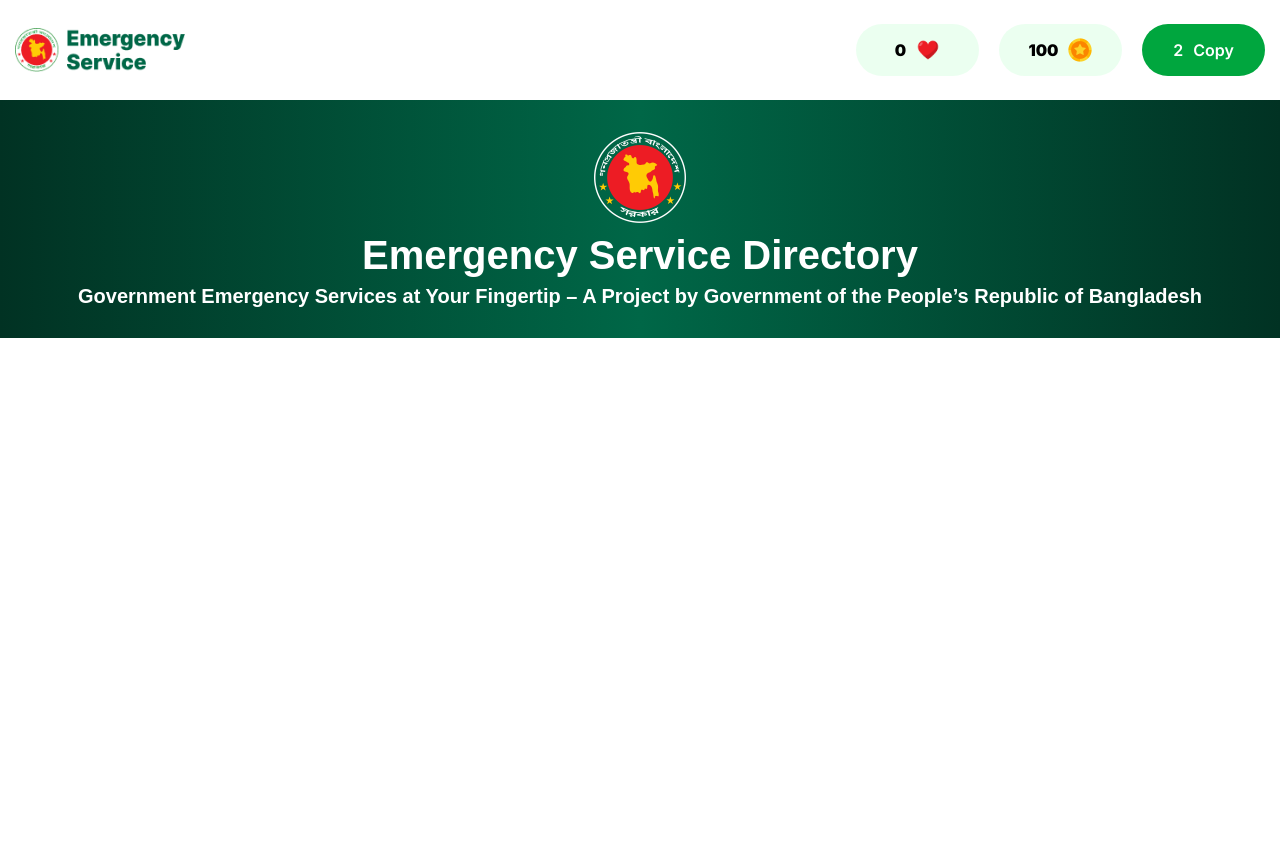
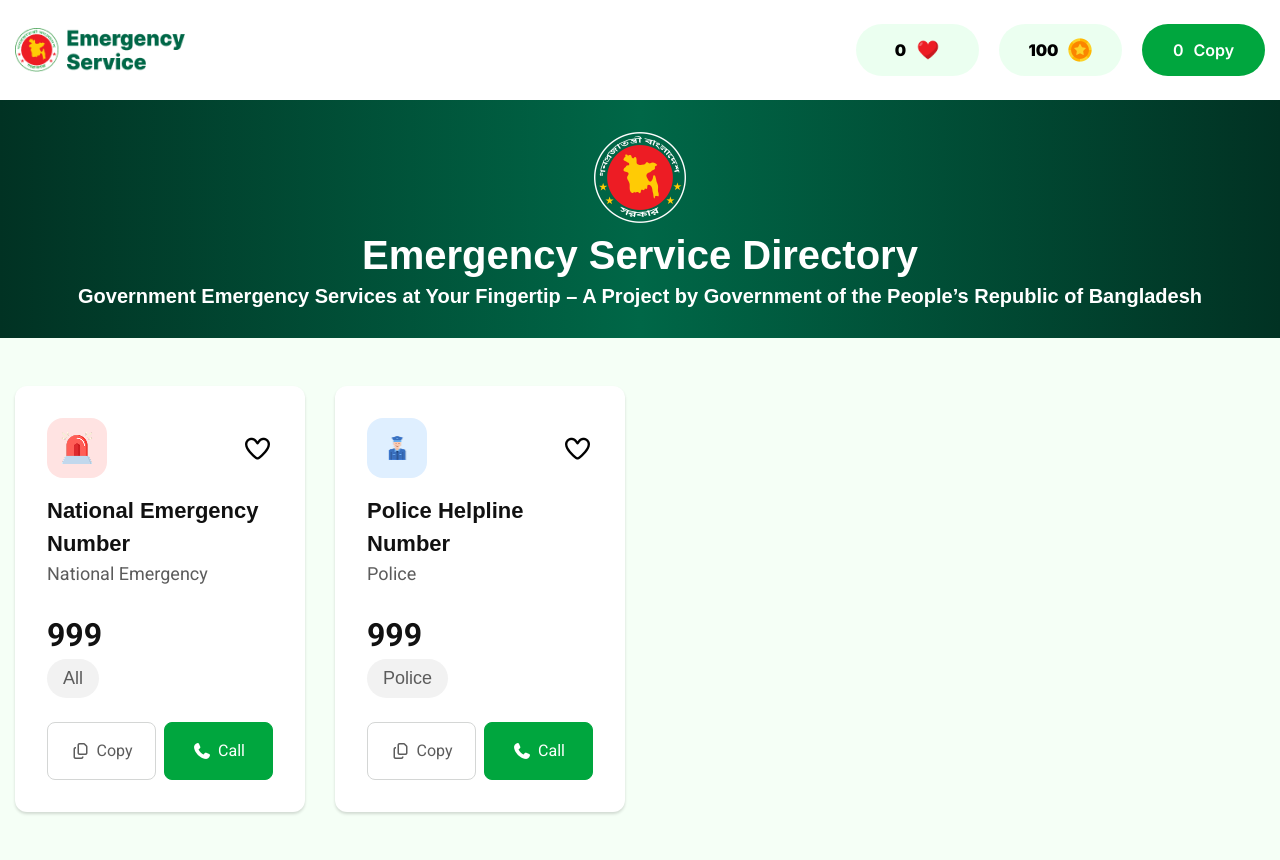
Before and after one commit to rakeebhasan09/emergency-hotline, a plain HTML site: page index.html in a window 1280 px wide. Before the commit the page ends 800 px from the top, so only its background shows below. Drawn offline with nearby package versions, Linux system fonts and the light colour scheme; a web font is replaced by a local one.

Commit message:
Favourite Count and Copy Count Functionallity Added With Reusable Function.

```diff
--- a/index.html
+++ b/index.html
@@ -10,6 +10,11 @@
 		<link
 			href="https://fonts.googleapis.com/css2?family=Hind+Madurai:wght@300;400;500;600;700&family=Inter:ital,opsz,wght@0,14..32,100..900;1,14..32,100..900&family=Roboto:ital,wght@0,100..900;1,100..900&display=swap"
 			rel="stylesheet"
+		/>
+		<!-- Font Awesome CDN -->
+		<link
+			rel="stylesheet"
+			href="https://cdnjs.cloudflare.com/ajax/libs/font-awesome/7.0.0/css/all.min.css"
 		/>
 		<!-- Tailwind CSS CDN -->
 		<script src="https://cdn.jsdelivr.net/npm/@tailwindcss/browser@4"></script>
@@ -54,6 +59,7 @@
 								class="py-3 px-6 md:py-0 md:px-0 md:w-[123px] md:h-[52px] flex items-center justify-center gap-x-[10px] rounded-[50px] bg-[rgba(65,255,107,0.10)]"
 							>
 								<span
+									id="heart-icon"
 									class="text-[#000] text-[16px] font-inter font-black"
 									>0</span
 								>
@@ -75,7 +81,7 @@
 							<li
 								class="py-3 px-6 md:py-0 md:px-0 md:w-[123px] md:h-[52px] flex items-center justify-center gap-x-[10px] rounded-[50px] bg-[#00A63E] text-[#fff] text-[16px] font-inter font-semibold"
 							>
-								<span>2</span>
+								<span id="copied-number">0</span>
 								Copy
 							</li>
 						</ul>
@@ -117,7 +123,158 @@
 				</div>
 			</section>
 			<!-- HERO AREA END -->
+
+			<section class="cards-section bg-[#F5FFF6] py-12">
+				<div class="container">
+					<div class="grid grid-cols-12 gap-x-[30px]">
+						<div class="col-span-12 xl:col-span-9">
+							<div
+								id="cards-row"
+								class="cards-row grid xl:grid-cols-3 gap-[30px]"
+							>
+								<!-- Single Card -->
+								<div
+									class="single-card p-6 md:p-8 flex flex-col gap-4 shadow-[0_2px_3px_0_rgba(0,0,0,0.15)] bg-white rounded-xl"
+								>
+									<!-- icon div -->
+									<div
+										class="flex items-center justify-between"
+									>
+										<div
+											class="w-[60px] h-[60px] bg-[#FFE3E2] rounded-2xl flex items-center justify-center"
+										>
+											<img
+												class="w-8"
+												src="images/national-emergency.png"
+												alt=""
+											/>
+										</div>
+										<i
+											class="fa-regular fa-heart text-[25px] cursor-pointer"
+										></i>
+									</div>
+									<!-- Information Parent Div -->
+									<div
+										class="info-area flex flex-col gap-y-4 md:gap-y-6"
+									>
+										<div>
+											<h2
+												class="text-[#111] text-[22px] font-bold font-hindMadurai"
+											>
+												National Emergency Number
+											</h2>
+											<p
+												class="text-[#5C5C5C] text-[18px] font-normal font-roboto"
+											>
+												National Emergency
+											</p>
+										</div>
+										<div>
+											<h3
+												class="text-[#111] text-[32px] font-roboto font-bold"
+											>
+												999
+											</h3>
+											<span
+												class="py-[6px] px-4 text-[#5C5C5C] text-[18px] font-normal font-hindMadurai bg-[#F2F2F2] inline-block rounded-full"
+												>All</span
+											>
+										</div>
+										<div class="flex gap-2">
+											<button
+												class="copy-number text-[#5C5C5C] text-base font-normal font-roboto flex items-center justify-center rounded-lg cursor-pointer gap-[6px] bg-white border-[1px] border-[#D4D6D5] py-4 w-full"
+											>
+												<i
+													class="fa-regular fa-copy"
+												></i>
+												Copy
+											</button>
+											<button
+												class="give-call text-white text-base font-normal font-roboto flex items-center justify-center rounded-lg cursor-pointer gap-[6px] bg-[#00A63E] border-[1px] border-[#00A63E] py-4 w-full"
+											>
+												<i
+													class="fa-solid fa-phone"
+												></i>
+												Call
+											</button>
+										</div>
+									</div>
+								</div>
+								<!-- Single Card -->
+								<div
+									class="single-card p-6 md:p-8 flex flex-col gap-4 shadow-[0_2px_3px_0_rgba(0,0,0,0.15)] bg-white rounded-xl"
+								>
+									<!-- icon div -->
+									<div
+										class="flex items-center justify-between"
+									>
+										<div
+											class="w-[60px] h-[60px] bg-[#DFEFFF] rounded-2xl flex items-center justify-center"
+										>
+											<img
+												class="w-8"
+												src="images/police.png"
+												alt=""
+											/>
+										</div>
+										<i
+											class="fa-regular fa-heart text-[25px] cursor-pointer"
+										></i>
+									</div>
+									<!-- Information Parent Div -->
+									<div
+										class="info-area flex flex-col gap-y-4 md:gap-y-6"
+									>
+										<div>
+											<h2
+												class="text-[#111] text-[22px] font-bold font-hindMadurai"
+											>
+												Police Helpline Number
+											</h2>
+											<p
+												class="text-[#5C5C5C] text-[18px] font-normal font-roboto"
+											>
+												Police
+											</p>
+										</div>
+										<div>
+											<h3
+												class="text-[#111] text-[32px] font-roboto font-bold"
+											>
+												999
+											</h3>
+											<span
+												class="py-[6px] px-4 text-[#5C5C5C] text-[18px] font-normal font-hindMadurai bg-[#F2F2F2] inline-block rounded-full"
+												>Police</span
+											>
+										</div>
+										<div class="flex gap-2">
+											<button
+												class="copy-number text-[#5C5C5C] text-base font-normal font-roboto flex items-center justify-center rounded-lg cursor-pointer gap-[6px] bg-white border-[1px] border-[#D4D6D5] py-4 w-full"
+											>
+												<i
+													class="fa-regular fa-copy"
+												></i>
+												Copy
+											</button>
+											<button
+												class="give-call text-white text-base font-normal font-roboto flex items-center justify-center rounded-lg cursor-pointer gap-[6px] bg-[#00A63E] border-[1px] border-[#00A63E] py-4 w-full"
+											>
+												<i
+													class="fa-solid fa-phone"
+												></i>
+												Call
+											</button>
+										</div>
+									</div>
+								</div>
+							</div>
+						</div>
+						<div class="col-span-12 xl:col-span-3"></div>
+					</div>
+				</div>
+			</section>
 		</main>
-		<script></script>
+		<script src="./script.js"></script>
 	</body>
 </html>
--- /dev/null
+++ b/script.js
@@ -0,0 +1,33 @@
+// const copyBtns = document.querySelectorAll(".copy-number");
+// for (const copyBtn of copyBtns) {
+// 	console.log(copyBtn);
+// }
+
+// Get Element Functionality
+function getElementValue(id) {
+	const targetElement = document.getElementById(id).innerText;
+	return targetElement;
+}
+
+// Set Element Functionality
+function setElementValue(id, newValue) {
+	document.getElementById(id).innerText = newValue;
+}
+
+// Favourite Count Functionality
+document.getElementById("cards-row").addEventListener("click", function (e) {
+	if (e.target.className.includes("fa-heart")) {
+		const allreadyFavourited = getElementValue("heart-icon");
+		const newFavourited = Number(allreadyFavourited) + 1;
+		setElementValue("heart-icon", newFavourited);
+	}
+});
+
+// Copy Count Functionality
+document.getElementById("cards-row").addEventListener("click", function (e) {
+	if (e.target.className.includes("copy-number")) {
+		const allreadyCopied = getElementValue("copied-number");
+		const newCopied = Number(allreadyCopied) + 1;
+		setElementValue("copied-number", newCopied);
+	}
+});
```
Also changed, not shown: images/national-emergency.png (added), images/police.png (added).
